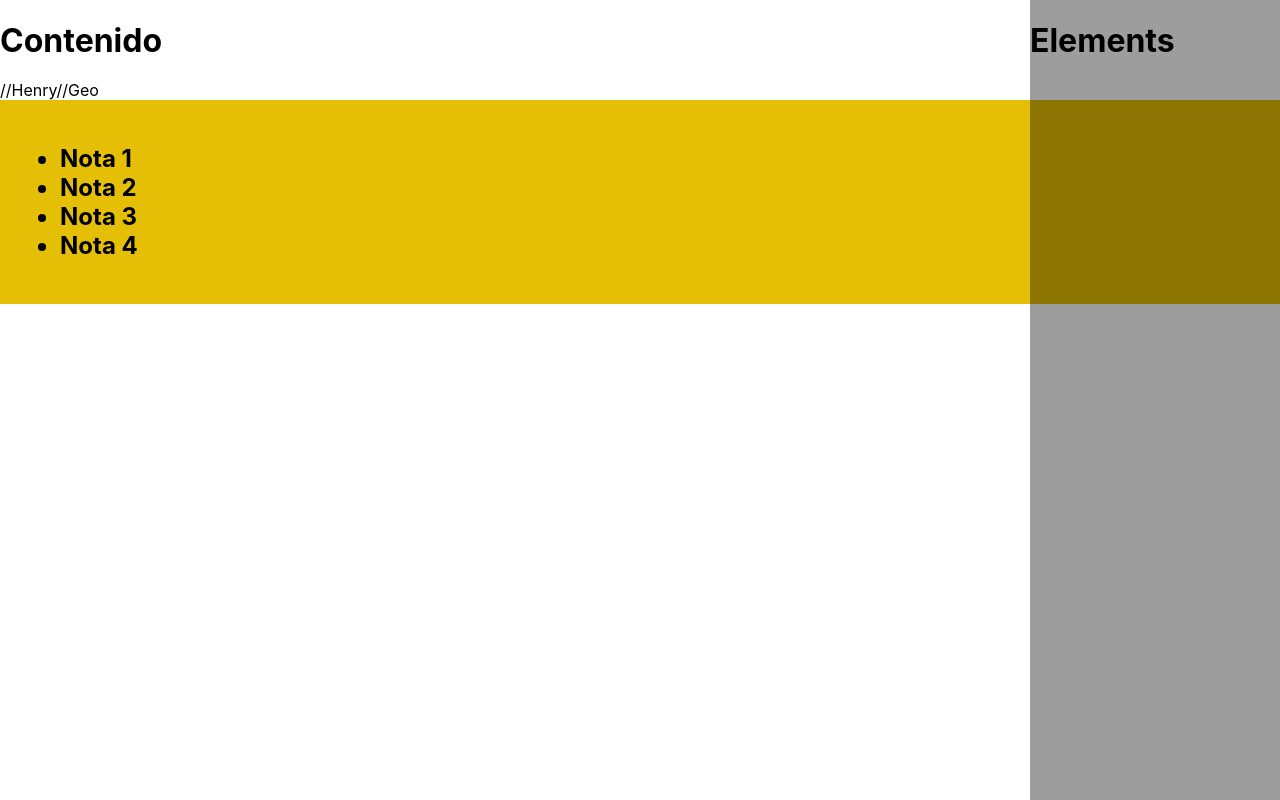
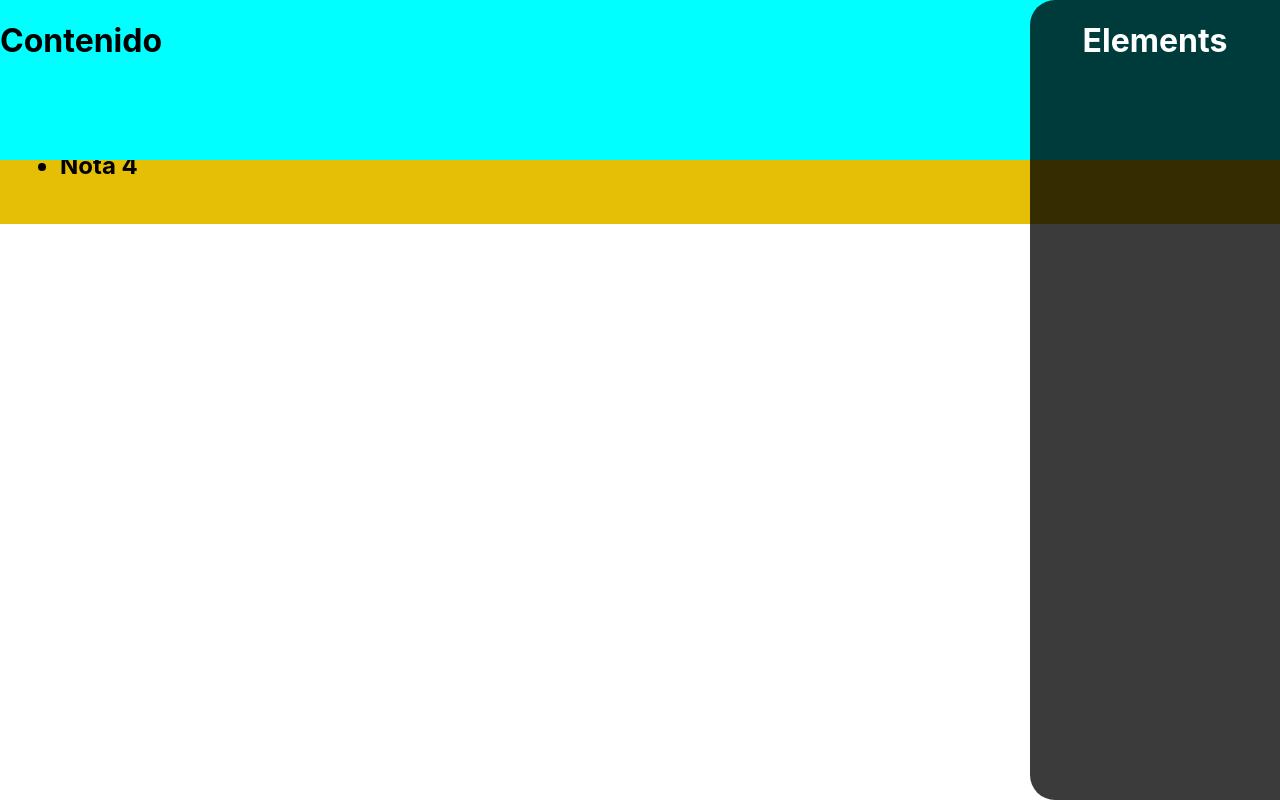
Before and after one commit to Jeidy25Saquic/note-web, a React (Create React App) app: page / in a window 1280 px wide. Built offline with nearby package versions, Linux system fonts and the light colour scheme.

Commit message:
Estructura base xd

```diff
--- a/src/Panel.css
+++ b/src/Panel.css
@@ -4,17 +4,31 @@
   width: 300px; /* Ajusta el ancho del panel según tus necesidades */
   height: 20vh; /* Ocupa toda la altura de la viewport */
 }
+/*Aqui va lo de Henry*/
 .container {
   display: flex;
-  height: 10vh; /* Ocupa toda la altura de la viewport */
-  color: black;
+  height: 10vh;
+  position: fixed;
+  width: 100%;
+  height: auto;
+  overflow: auto;
+  background-color: aqua;
 }
 
 .panel {
+  border-top-left-radius: 25px ;
+  border-bottom-left-radius: 25px;
+  text-align: center;
   position: fixed;
   top: 0;
   right: 0;
   width: 250px; /* Ajusta el ancho del panel según tus necesidades */
   height: 100vh; /* Ocupa toda la altura de la viewport */
-  background-color: rgba(0, 0, 0, 0.386); /* Color de fondo opcional */
+  background-color: rgba(0, 0, 0, 0.767); /* Color de fondo opcional */
+  justify-content: center;
+
 }
+
+.TituloPanel {
+  color: white; /* Cambia el color del texto a blanco */
+}
--- a/src/Panel.js
+++ b/src/Panel.js
@@ -7,8 +7,9 @@ const Panel = () => {
       <div className="content">
         {<h1>Contenido</h1>}
       </div>
+
       <div className="panel">
-        {<h1>Elements</h1>}
+        {<h1 className='TituloPanel'>Elements</h1>}
       </div>
     </div>
   );
```
